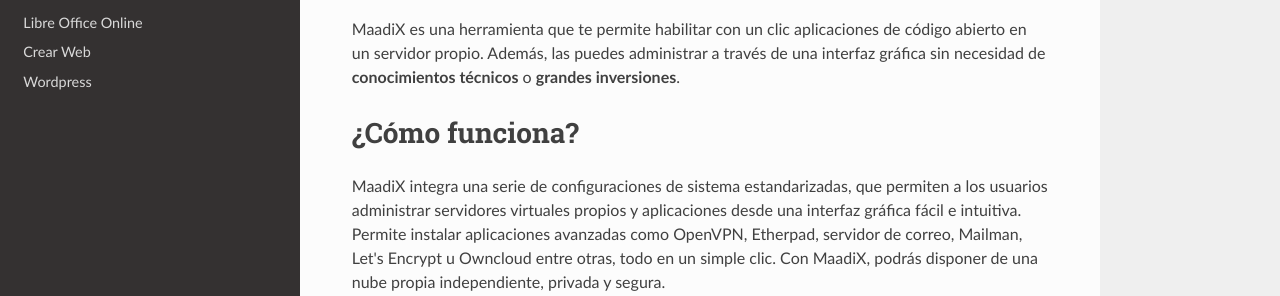
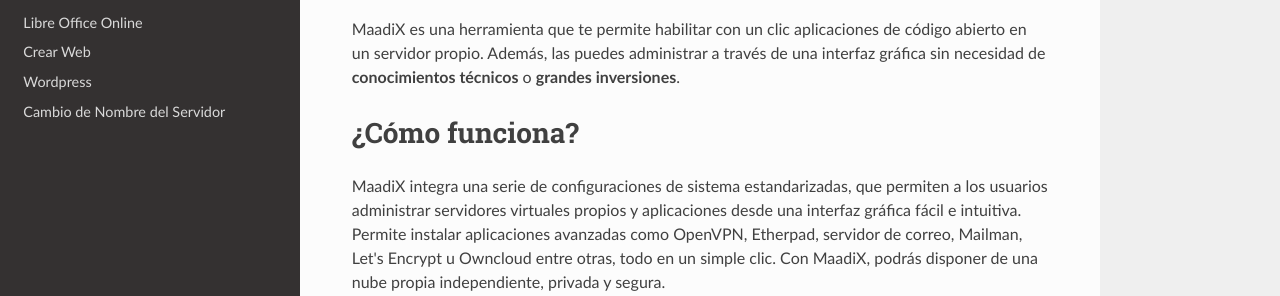
Before and after one commit to MaadixNet/docs, an MkDocs documentation site: the page built from docs/index.md, in a window 1280 px wide. Shown: the part 395-691 px from the top of the page. Built offline with MkDocs 1.6.1, drawn with Linux system fonts in a browser that asks for light colours; nearby versions of some CDN libraries; old or Windows-style settings are respelled for this version of MkDocs.

Commit message:
fqdn change page

```diff
--- a/mkdocs.yml
+++ b/mkdocs.yml
@@ -17,4 +17,5 @@
     - Libre&nbsp;Office&nbsp;Online: lool.md
     - Crear&nbsp;Web: create-web.md
     - Wordpress: wordpress.md
+    - Cambio&nbsp;de&nbsp;Nombre&nbsp;del&nbsp;Servidor: fqdn.md
 theme: readthedocs
```
